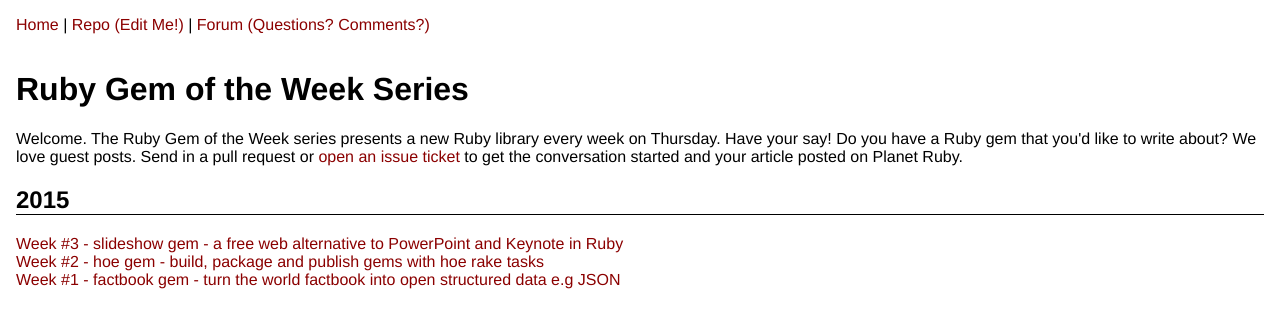
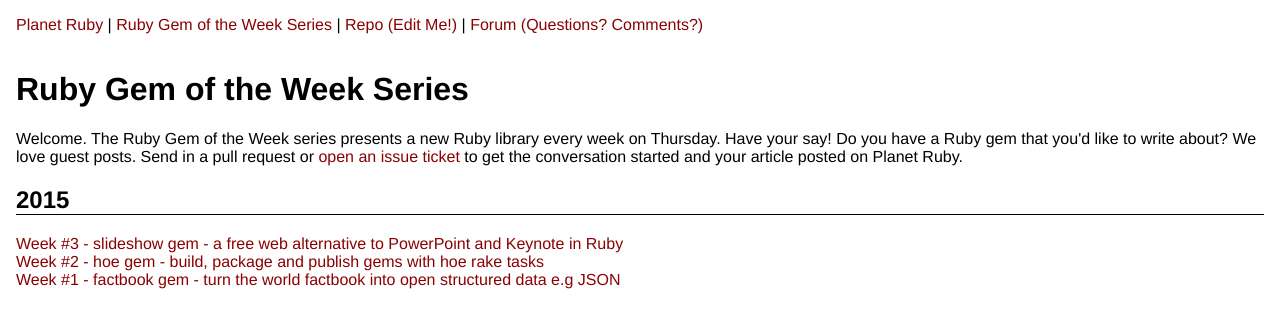
Before and after one commit to planetruby/gems, a Jekyll site: the page built from index.html, in a window 1280 px wide. Shown: the top 328 px of the page. Built offline with Jekyll 4.4.1, drawn with Linux system fonts in a browser that asks for light colours.

Commit message:
up layout

```diff
--- a/_layouts/default.html
+++ b/_layouts/default.html
@@ -9,7 +9,9 @@
 <body>
 
   <div id="nav">
-    <a href="{{ site.url }}/index.html">Home</a> |
+    <a href="http://planetruby.herokuapp.com">Planet Ruby</a> |
+
+    <a href="{{ site.url }}/index.html">Ruby Gem of the Week Series</a> |
 
     <a href="https://github.com/feedreader/planet-ruby">Repo (Edit Me!)</a> |
 
```
